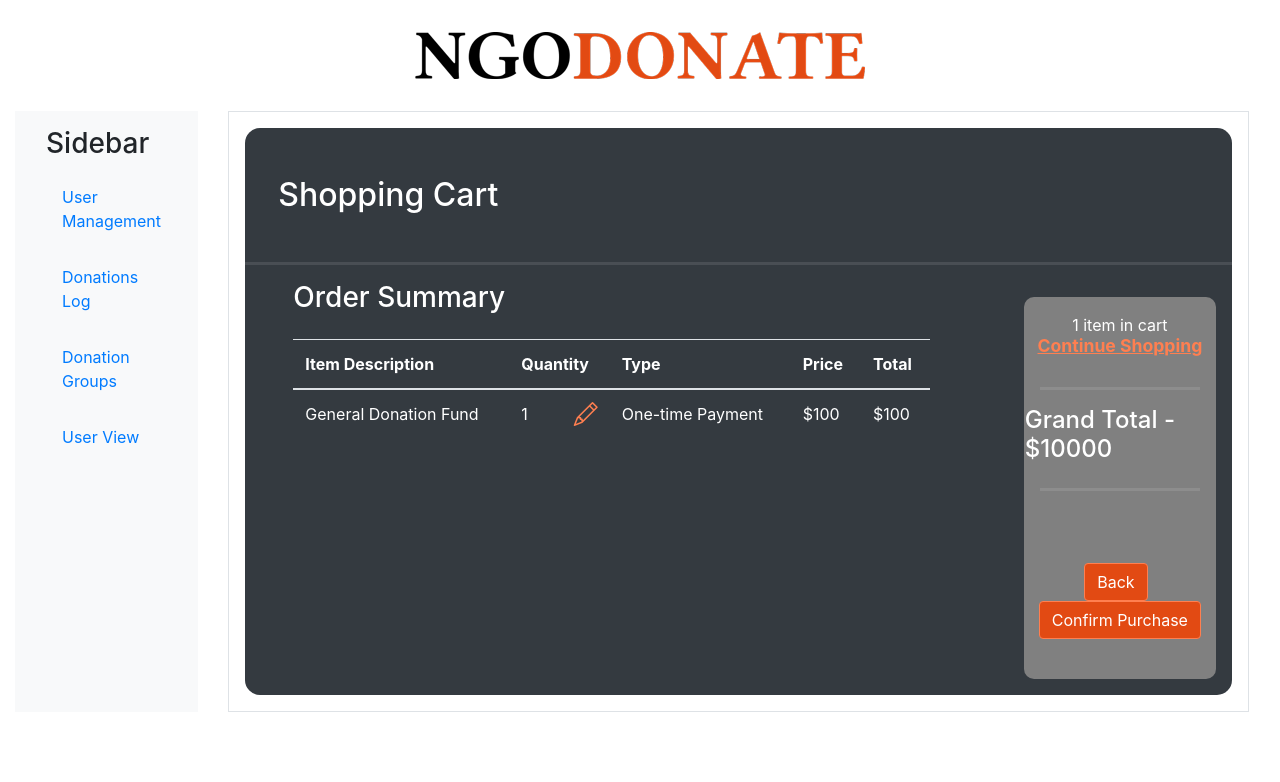
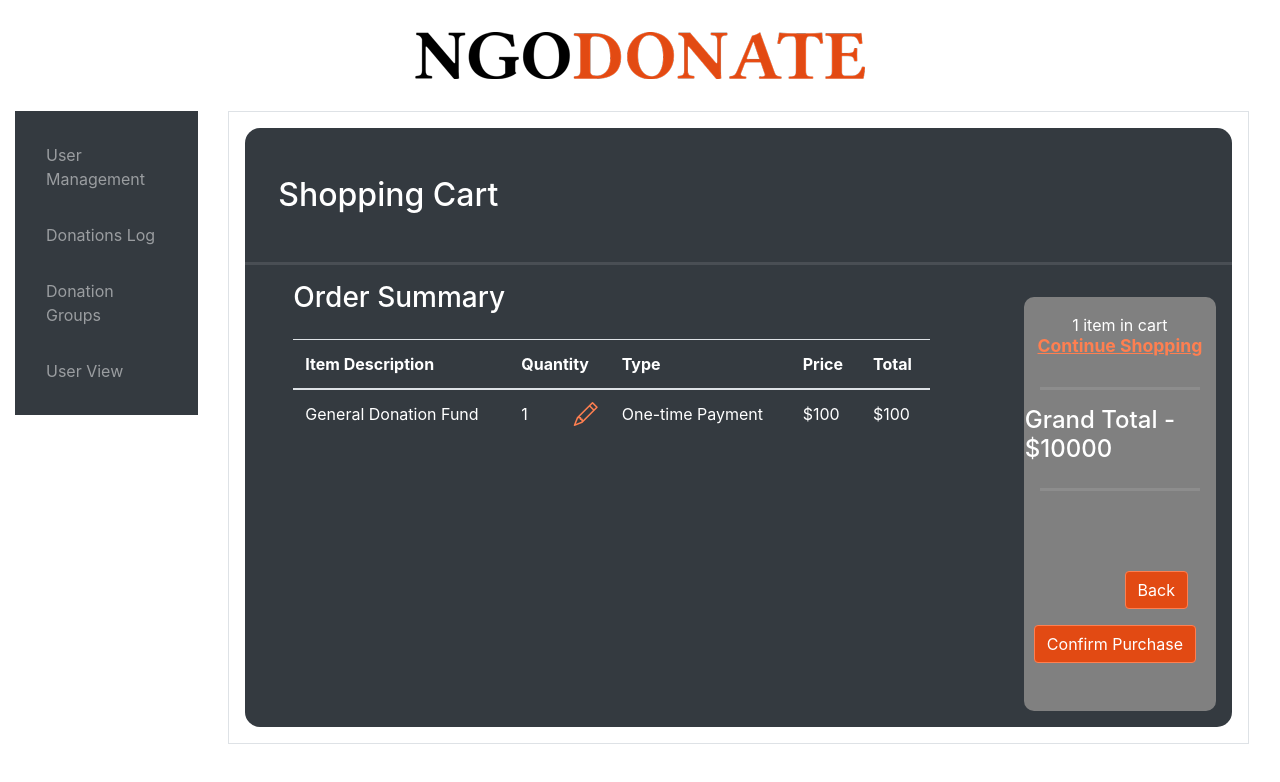
Before and after one commit to loganrennick/ngodonate, an Angular app: page /shopping-cart in a window 1280 px wide. Shown: the top 782 px of the page. Built offline with nearby package versions, Linux system fonts and the light colour scheme.

Commit message:
updated sidebar style

```diff
--- a/src/app/app.component.html
+++ b/src/app/app.component.html
@@ -1,16 +1,15 @@
-<div class="col-12">
-  <div class="m-4 text-center"><a class="nav-link" routerLink="/" routerLinkActive="active"><img
-        src="assets/logo-sm.png" width="450px" /></a>
+<div class="container-fluid min-vh-100 d-flex flex-column">
+  <div class="row d-flex justify-content-center">
+    <div class="m-4"><a class="nav-link" routerLink="/" routerLinkActive="active"><img src="assets/logo-sm.png"
+          width="450px" /></a>
+    </div>
   </div>
   <div class="row">
     <div class="col-2">
-      <div class="h-100 d-flex align-items-stretch">
-        <nav class="bg-light p-3 w-100">
+      <div class="d-flex align-items-stretch">
+        <nav class="navbar navbar-dark bg-dark p-3 w-100">
           <div class="container-fluid">
-            <div class="sidebar-header">
-              <h3>Sidebar</h3>
-            </div>
-            <ul class="nav d-flex flex-column">
+            <ul class="navbar-nav d-flex flex-column">
               <li class="nav-item py-2">
                 <a class="nav-link" routerLink="/user-management" routerLinkActive="active">User Management</a>
               </li>
--- a/src/app/shopping-cart/shopping-cart.component.html
+++ b/src/app/shopping-cart/shopping-cart.component.html
@@ -53,9 +53,9 @@
                         <h4>Grand Total - $10000</h4>
                     </div>
                     <hr>
-                    <div class="my-4 pt-5  row d-flex justify-content-center">
-                        <div class="btn btn-secondary btn-orange mr-2" (click)="cancel()">Back</div>
-                        <div class="btn btn-secondary btn-orange" (click)="continue()">Confirm Purchase</div>
+                    <div class="my-4 pt-5  row d-flex justify-content-end mr-1">
+                        <div class="btn btn-secondary btn-orange my-2 mr-2" (click)="cancel()">Back</div>
+                        <div class="btn btn-secondary btn-orange my-2" (click)="continue()">Confirm Purchase</div>
                     </div>
                 </div>
             </div>
@@ -67,7 +67,7 @@
                     </button>
                 </div>
                 <div class="modal-body d-flex justify-content-center">
-                    <input type="number" class="form-control w-25 mr-3" [(ngModel)]="quantity" name="Quantity">
+                    <input type="number" min="0" class="form-control w-25 mr-3" [(ngModel)]="quantity" name="Quantity">
                     <button type="button" class="btn btn-primary " (click)="updateQuantity()">Ok</button>
                 </div>
             </ng-template>
--- a/src/app/shopping-cart/shopping-cart.component.ts
+++ b/src/app/shopping-cart/shopping-cart.component.ts
@@ -18,7 +18,7 @@ export class ShoppingCartComponent implements OnInit {
   }
 
   openModal(template: TemplateRef<any>) {
-    this.modalRef = this.modalService.show(template);
+    this.modalRef = this.modalService.show(template, { class: 'modal-sm ' });
   }
 
   updateQuantity() {
--- a/src/styles.css
+++ b/src/styles.css
@@ -1,4 +1 @@
 /* You can add global styles to this file, and also import other style files */
-
-html, body { height: 100%; }
-body { margin: 0;  }
```
